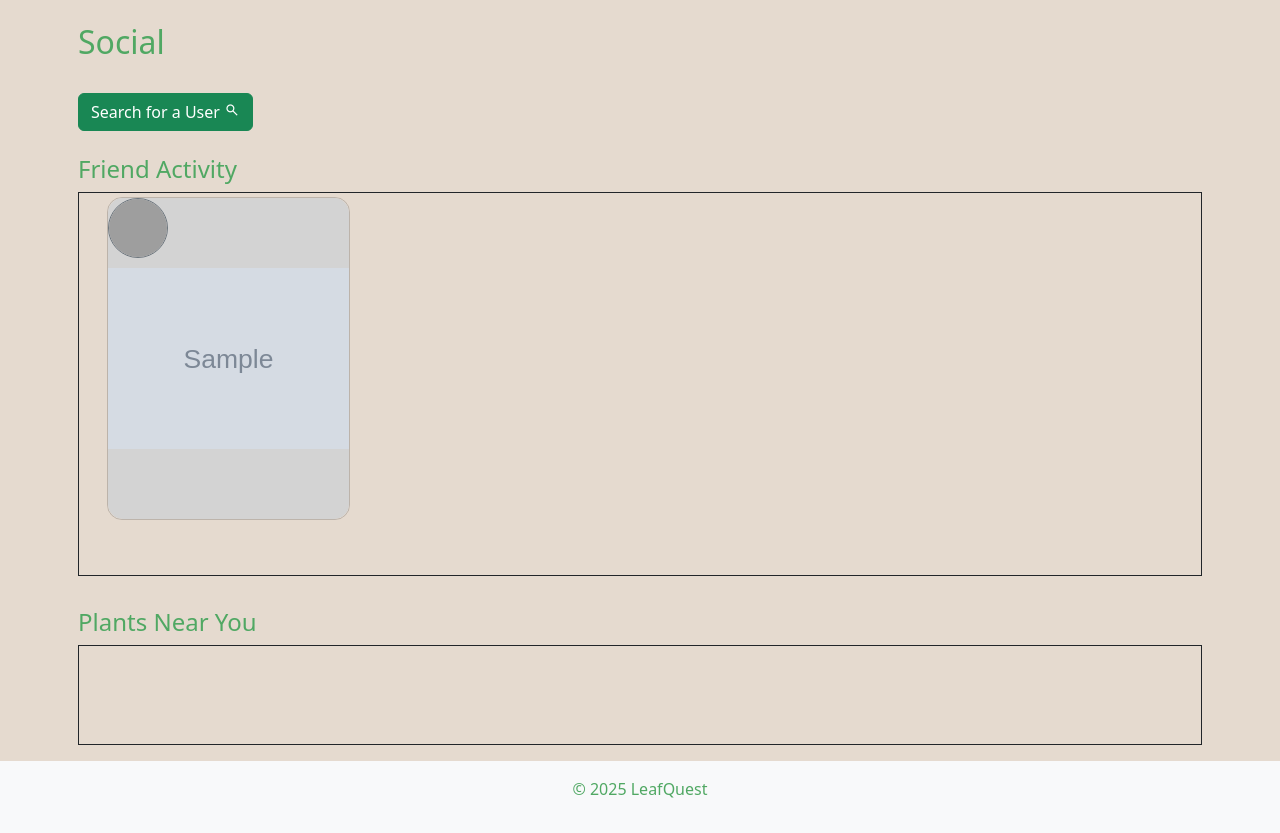
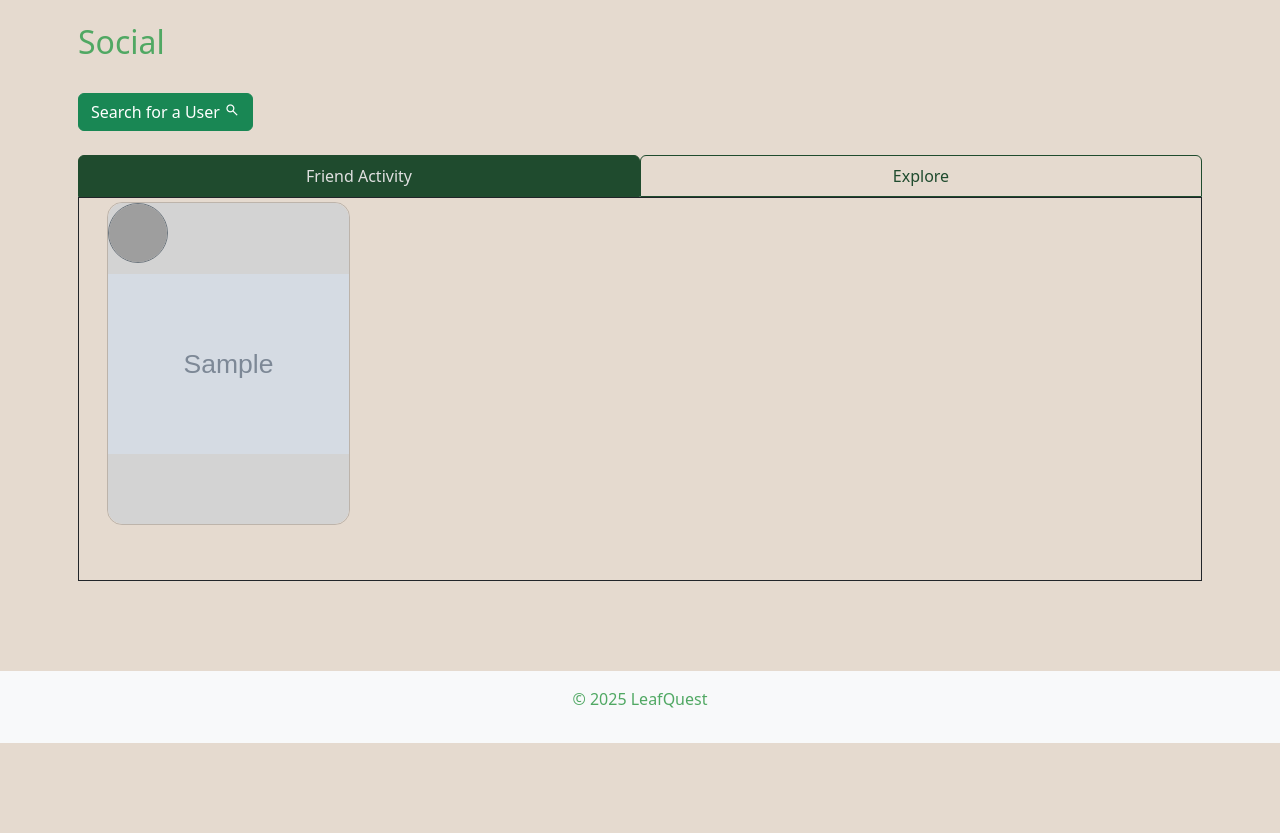
Before and after one commit to UCCS-SP25-CS4300-CS5300-1/Group-8-spring-2025, a Django app: page /social/ in a window 1280 px wide. Shown: the part 57-890 px from the top of the page. After the commit the page ends 800 px from the top, so only its background shows below. Run offline with Django 4.2, Linux system fonts and the light colour scheme; a user stored in the database is signed in; tables that the repository leaves empty hold one stand-in row (values such as "Sample post"); grey boxes marked "Sample" are stand-in pictures; grey boxes are pictures that could not be loaded.

Commit message:
moved friend activity and explore sections to tabs

```diff
--- a/LeafQuest/home/static/css/style.css
+++ b/LeafQuest/home/static/css/style.css
@@ -178,3 +178,21 @@ h2 > sup {
     font-size: 0.85rem;
     top: -1em;
 }
+
+.container .nav button{
+    border-color: #1f4b2e;
+}
+
+.container .nav .active {
+    background-color: #1f4b2e;
+    color: #e0e0e0;
+    border-color: #1f4b2e;
+}
+
+.nav-link {
+    color: #1f4b2e;
+}
+
+.nav-link:hover {
+    color:#14532d;
+}
--- a/LeafQuest/home/templates/social/index.html
+++ b/LeafQuest/home/templates/social/index.html
@@ -9,14 +9,32 @@
     <a class="btn btn-success" href="{% url 'search' %}" role="button">Search for a User <span class="material-symbols-outlined" style="font-size:16px;">search</span></a>
 
     </br></br>
-    <h4>Friend Activity</h4>
-    <div class="container-fluid border border-dark mb-2" style="height:24rem; overflow-y: scroll;">
-        {% include 'social/friend_activity.html' %}
+    <ul class="nav nav-tabs nav-justified" id="socialTabs" role="tablist">
+        <li class="nav-item" role="presentation">
+            <button class="nav-link active" id="friend-activity-tab" data-bs-toggle="tab" data-bs-target="#friend-activity" type="button" role="tab" aria-controls="friend-activity" aria-selected="true">
+                Friend Activity
+            </button>
+        </li>
+        <li class="nav-item" role="presentation">
+            <button class="nav-link" id="explore-tab" data-bs-toggle="tab" data-bs-target="#explore" type="button" role="tab" aria-controls="explore" aria-selected="false">
+                Explore
+            </button>
+        </li>
+    </ul>
+
+    <div class="tab-content" id="nav-navContent">
+        <div class="tab-pane fade show active" id="friend-activity" role="tabpanel" aria-labelledby="friend-activity-tab">
+            <div class="container-fluid border border-dark mb-2" style="height:24rem; overflow-y: scroll;">
+                {% include 'social/friend_activity.html' %}
+            </div>
+        </div>
+
+        <div class="tab-pane fade" id="explore" role="tabpanel" aria-labelledby="explore-tab">
+            <div class="container-fluid border border-dark mb-2" style="height:100px;">
+
+            </div>
+        </div>
+
     </div>
 
-    </br>
-    <h4>Plants Near You</h4>
-    <div class="container-fluid border border-dark mb-2" style="height:100px;">
-
-    </div>
 {% endblock %}
```
